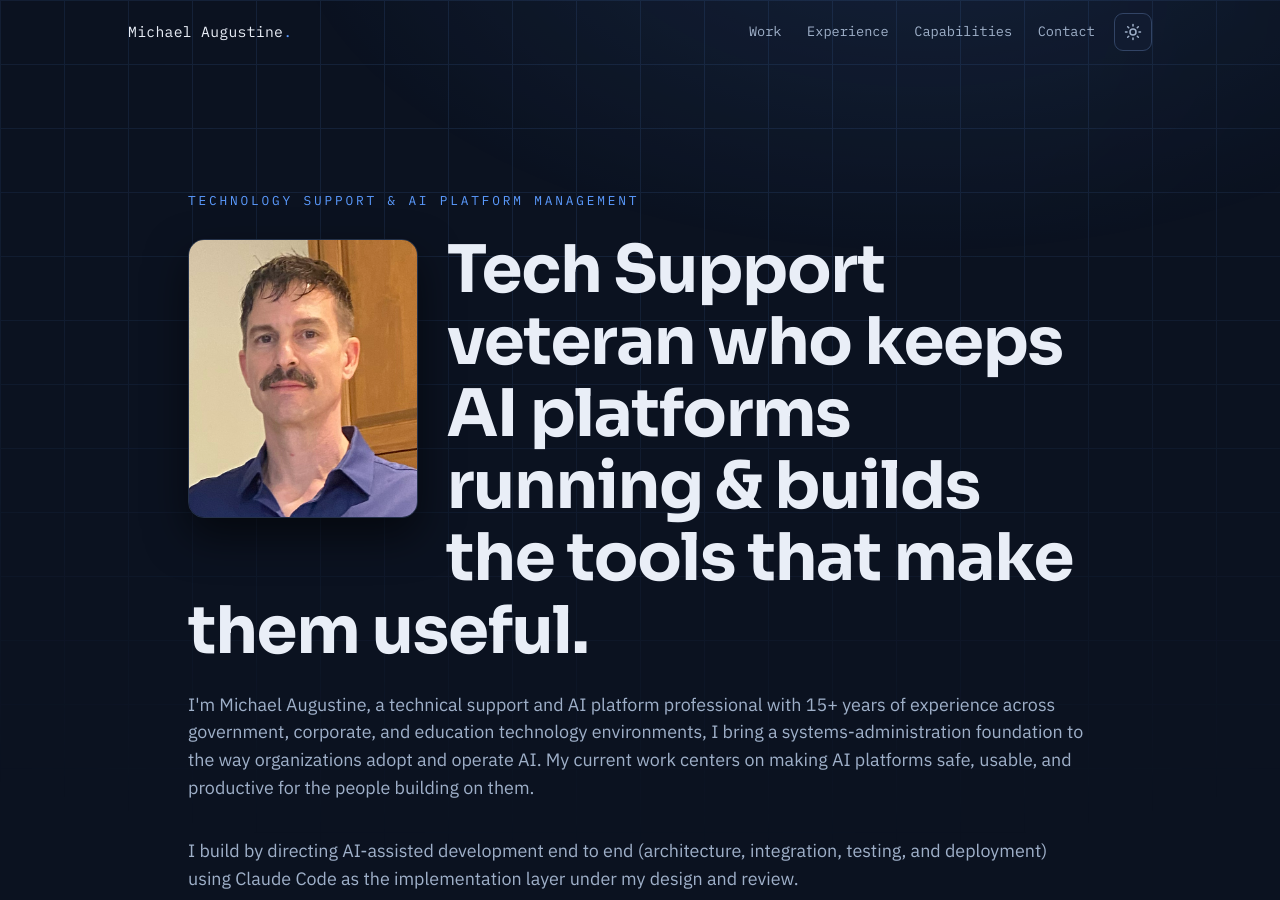
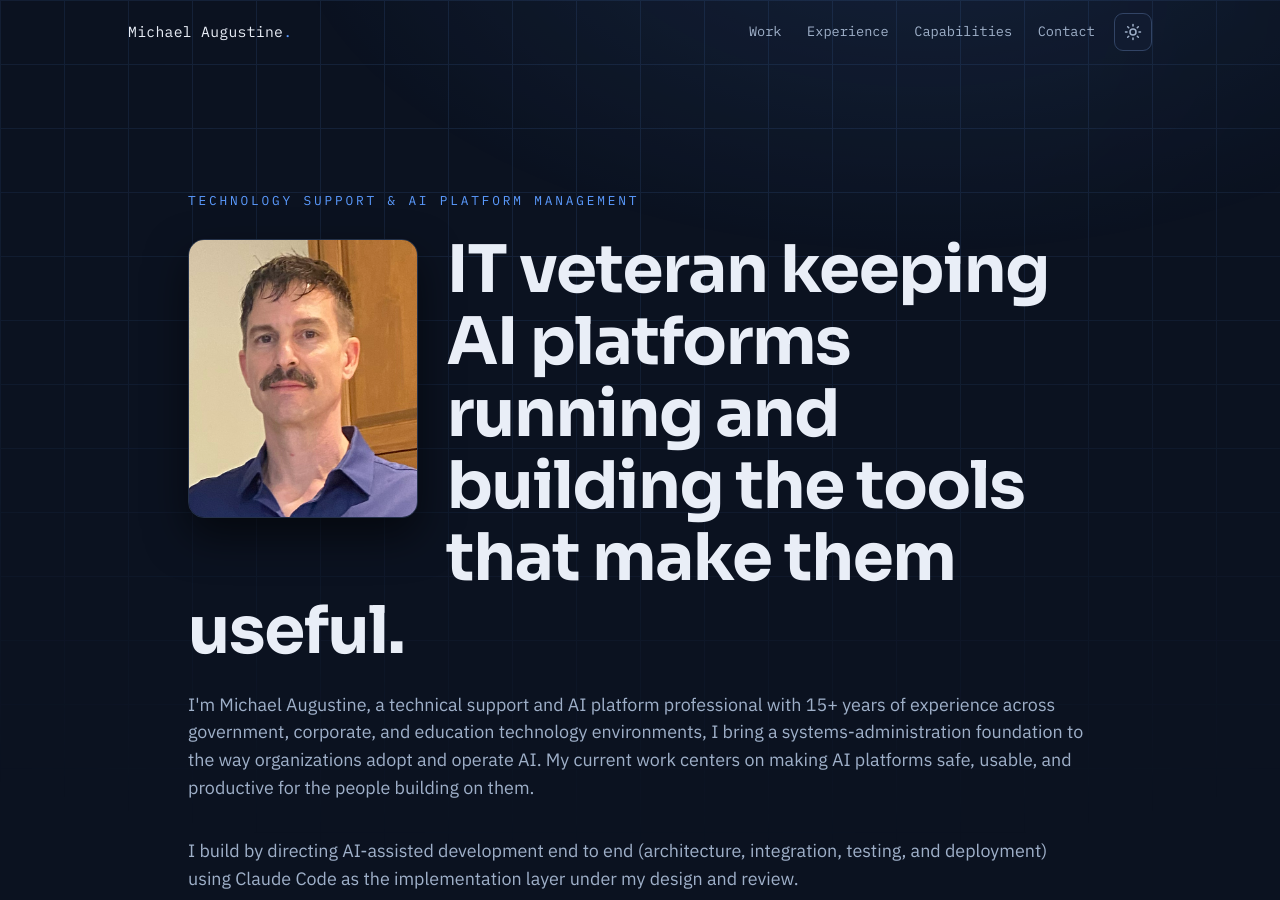
Before and after one commit to augforce/augforce.github.io, a Jekyll site: the page built from index.html, in a window 1280 px wide and 900 px high. Built offline with Jekyll 4.4.1, drawn with Linux system fonts in a browser that asks for light colours.

Commit message:
Hero: reword headline to IT veteran phrasing
Co-Authored-By: Claude Fable 5 <noreply@anthropic.com>

```diff
--- a/_includes/hero.html
+++ b/_includes/hero.html
@@ -4,7 +4,7 @@
     <img class="hero__photo" data-reveal
          src="{{ '/assets/img/michael.png' | relative_url }}" width="334" height="406"
          alt="Michael Augustine" loading="eager" decoding="async">
-    <h1 class="hero__title" data-reveal>Tech Support veteran who keeps AI platforms running &amp; builds the tools that make them useful.</h1>
+    <h1 class="hero__title" data-reveal>IT veteran keeping AI platforms running and building the tools that make them useful.</h1>
     <p class="hero__lead" data-reveal>
       I'm Michael Augustine, a technical support and AI platform professional with 15+ years of
       experience across government, corporate, and education technology environments, I bring a
```
